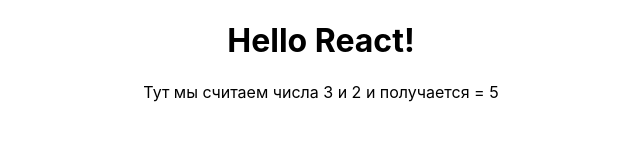
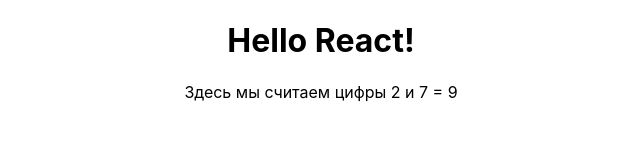
Before and after one commit to Sshishin/react-training-app, a React (Create React App) app: page / in a window 1280 px wide. Shown: the top 160 px of the page, without its empty margins (319-959 px from the left). Built offline with nearby package versions, Linux system fonts and the light colour scheme.

Commit message:
feat: study of component nesting

```diff
--- a/src/App.js
+++ b/src/App.js
@@ -1,19 +1,29 @@
 import logo from './logo.svg';
 import './App.css';
 
-const descr = (
-<div>
-    <p>Тут мы считаем числа 3 и 2 и получается = {3+2}</p>
-</div>
-);
 
-function App() {
+
+function App() {    //Всю структуру мы строим через этот компонент и дальше его просто рендерим в точке входа через index
   return (
     <div className="App">
-        <h1>Hello React!</h1>
-        {descr}
+        <Header/>
+        <Descr/>
     </div>
   );
 }
 
+function Header() {
+    return (
+        <h1>Hello React!</h1>
+    )
+}
+
+function Descr() {
+    return (
+        <p>Здесь мы считаем цифры 2 и 7 = {2 + 7}</p>
+    )
+}
+
+
+
 export default App;
```
Also changed, not shown: 1 other file (tests, documents, lock files or other folders).
